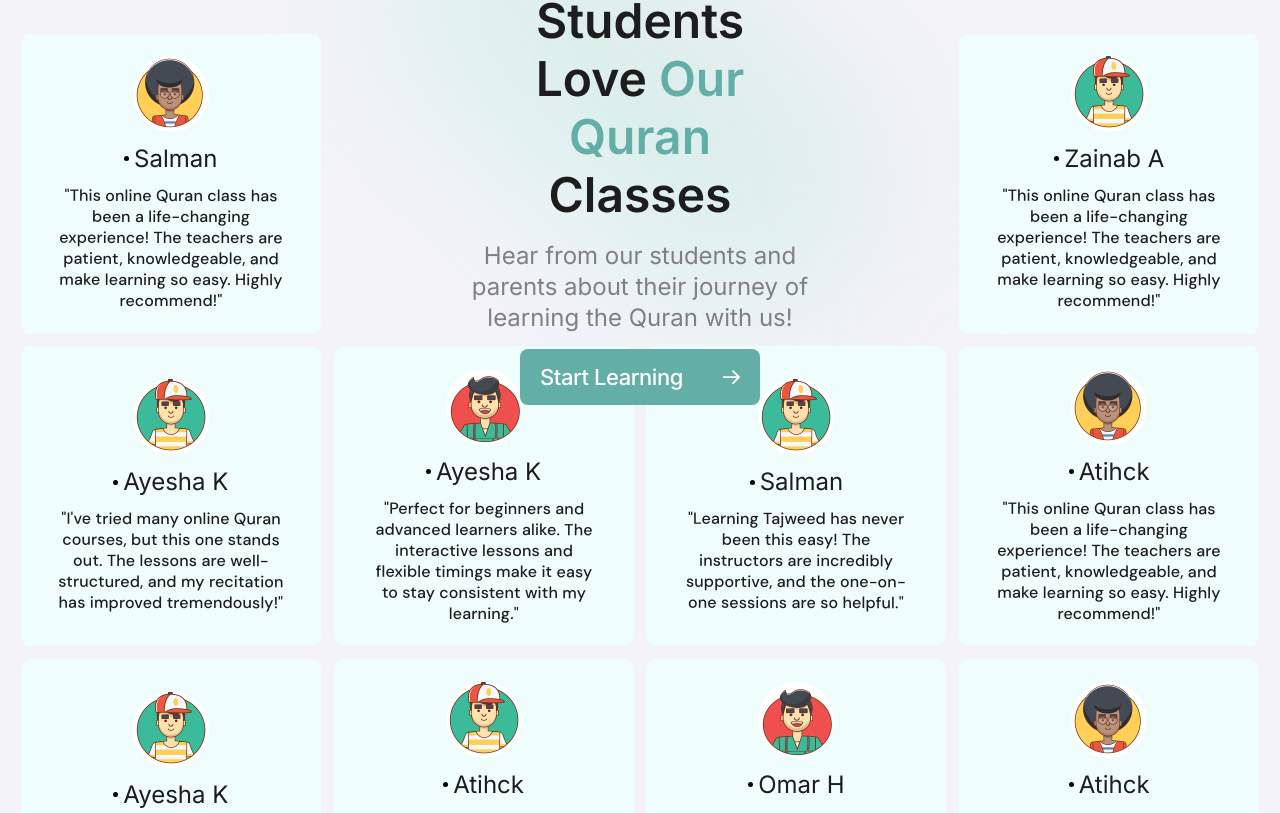
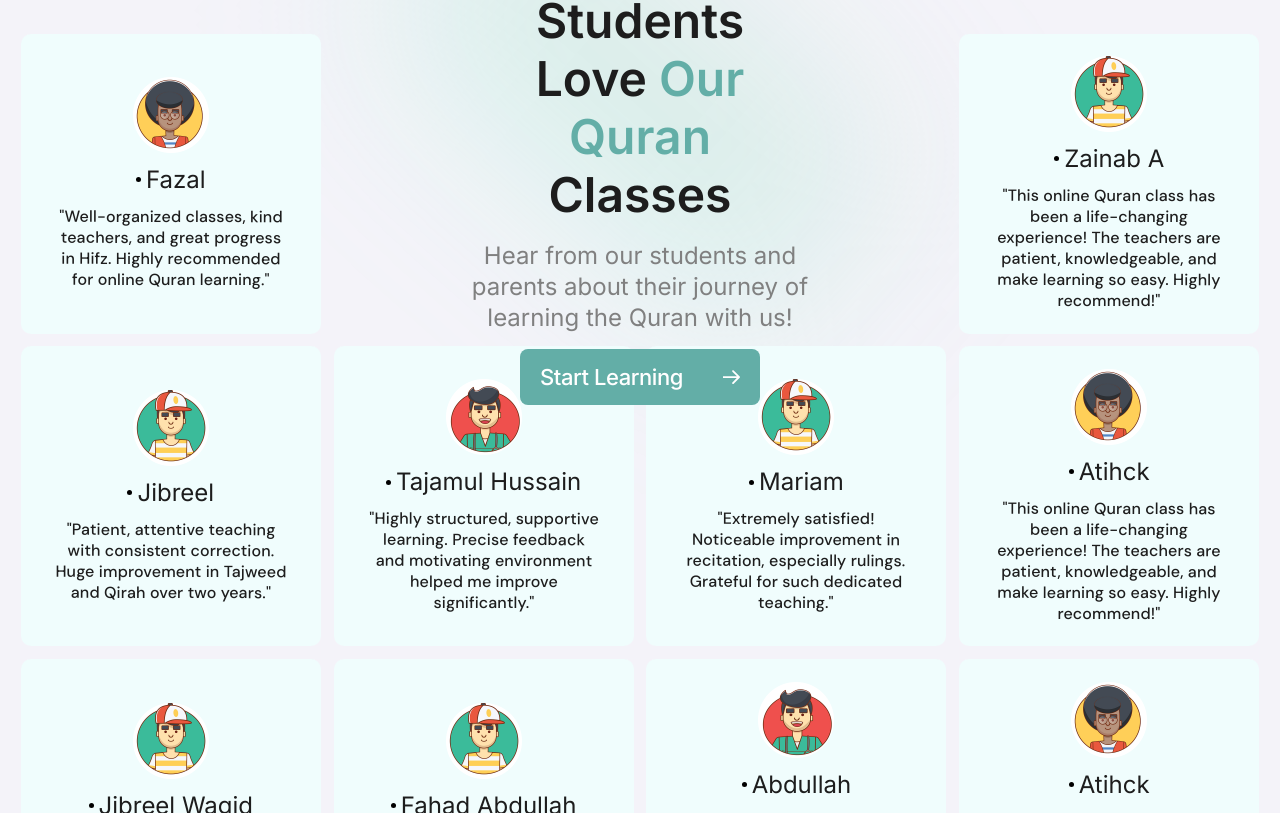
Before and after one commit to riyazz03/online-taleem-ul-quran, a Next.js app: page / in a window 1280 px wide. Shown: the part 5247-6060 px from the top of the page. Built offline with nearby package versions, Linux system fonts and the light colour scheme.

Commit message:
Commited testimonial

```diff
--- a/app/sections/HomePage/testimonial.tsx
+++ b/app/sections/HomePage/testimonial.tsx
@@ -20,33 +20,33 @@ import Link from "next/link";
 const testimonials = [
   {
     image: "/Images/testimonial/Avatar1.png",
-    name: "Salman",
+    name: "Hafsa",
     review:
-      "Assalamu alaikum wrwb. My son is doing Hifz with Al Qasim Online Academy, and we are really happy with how it’s going. The teachers are kind and helpful and he is learning a lot. The classes are well-organized, and so far my son’s memorization is going great, Alhamdhullillah. Definitely recommend it to anyone looking for good online Quran classes.",
+      "Wonderful experience! Great progress in Tajweed and Qirah. Very dedicated and attentive teacher. Highly recommended!",
   },
   {
     image: "/Images/testimonial/Avatar2.png",
-    name: "Ayesha K",
+    name: "Umar",
     review:
-      "I've tried many online Quran courses, but this one stands out. The lessons are well-structured, and my recitation has improved tremendously!",
+      "Consistent lessons and patient teaching helped build a strong foundation. Very happy with the progress.",
   },
   {
     image: "/Images/testimonial/Avatar3.png",
-    name: "Omar H",
+    name: "Mamma",
     review:
-      "Assalamu alaikum wrwb. My son is doing Hifz with Al Qasim Online Academy, and we are really happy with how it’s going. The teachers are kind and helpful and he is learning a lot. The classes are well-organized, and so far my son’s memorization is going great, Alhamdhullillah. Definitely recommend it to anyone looking for good online Quran classes.",
+      "I’m now confident in Tajweed and Qirah. Clear, patient, and encouraging teaching made a big difference.",
   },
   {
     image: "/Images/testimonial/Avatar2.png",
-    name: "Athick",
+    name: "Abdul Aziz (America)",
     review:
-      "Learning Tajweed has never been this easy! The instructors are incredibly supportive, and the one-on-one sessions are so helpful.",
+      "Sessions are detailed, clear, and inspiring. Excellent explanations make learning Quran meaningful and impactful.",
   },
   {
     image: "/Images/testimonial/Avatar1.png",
-    name: "Zainab A",
+    name: "Yasmeen (America)",
     review:
-      "This online Quran class has been a life-changing experience! The teachers are patient, knowledgeable, and make learning so easy. Highly recommend!",
+      "Really enjoying Tajweed class! I feel confident, and I appreciate the patience and flexibility in scheduling.",
   },
 ];
 
@@ -73,18 +73,18 @@ const Testimonial = () => {
           >
             <TestimonialCard
               image="/Images/testimonial/Avatar1.png"
-              name="Salman"
-              review="This online Quran class has been a life-changing experience! The teachers are patient, knowledgeable, and make learning so easy. Highly recommend!"
+              name="Fazal"
+              review="Well-organized classes, kind teachers, and great progress in Hifz. Highly recommended for online Quran learning."
             />
             <TestimonialCard
               image="/Images/testimonial/Avatar2.png"
-              name="Ayesha K"
-              review="I've tried many online Quran courses, but this one stands out. The lessons are well-structured, and my recitation has improved tremendously!"
+              name="Jibreel"
+              review="Patient, attentive teaching with consistent correction. Huge improvement in Tajweed and Qirah over two years."
             />
             <TestimonialCard
               image="/Images/testimonial/Avatar2.png"
-              name="Ayesha K"
-              review="I've tried many online Quran courses, but this one stands out. The lessons are well-structured, and my recitation has improved tremendously!"
+              name="Jibreel Wagid"
+              review="Corrects every mistake, improves Tajweed and Qirah. Excellent teaching—I highly recommend the classes."
             />
           </motion.div>
           <motion.div
@@ -96,13 +96,13 @@ const Testimonial = () => {
           >
             <TestimonialCard
               image="/Images/testimonial/Avatar3.png"
-              name="Ayesha K"
-              review="Perfect for beginners and advanced learners alike. The interactive lessons and flexible timings make it easy to stay consistent with my learning."
+              name="Tajamul Hussain"
+              review="Highly structured, supportive learning. Precise feedback and motivating environment helped me improve significantly."
             />
             <TestimonialCard
               image="/Images/testimonial/Avatar2.png"
-              name="Atihck"
-              review="Perfect for beginners and advanced learners alike. The interactive lessons and flexible timings make it easy to stay consistent with my learning."
+              name="Fahad Abdullah"
+              review="My son is learning Tajweed with proper names and great interest—Alhamdulillah, very satisfied with the academy."
             />
           </motion.div>
           <motion.div
@@ -114,8 +114,8 @@ const Testimonial = () => {
           >
             <TestimonialCard
               image="/Images/testimonial/Avatar1.png"
-              name="Ayesha K"
-              review="Learning Tajweed has never been this easy! The instructors are incredibly supportive, and the one-on-one sessions are so helpful."
+              name="Mutahar"
+              review="Teaching made a big impact—recitation improved and connection to the Qur’an strengthened. Truly appreciated and effective."
             />
           </motion.div>
           <motion.div
@@ -127,12 +127,12 @@ const Testimonial = () => {
           >
             <TestimonialCard
               image="/Images/testimonial/Avatar2.png"
-              name="Salman"
-              review="Learning Tajweed has never been this easy! The instructors are incredibly supportive, and the one-on-one sessions are so helpful."
+              name="Mariam"
+              review="Extremely satisfied! Noticeable improvement in recitation, especially rulings. Grateful for such dedicated teaching."
             />
             <TestimonialCard
               image="/Images/testimonial/Avatar3.png"
-              name="Omar H"
+              name="Abdullah"
               review="This online Quran class has been a life-changing experience! The teachers are patient, knowledgeable, and make learning so easy. Highly recommend!"
             />
           </motion.div>
```
